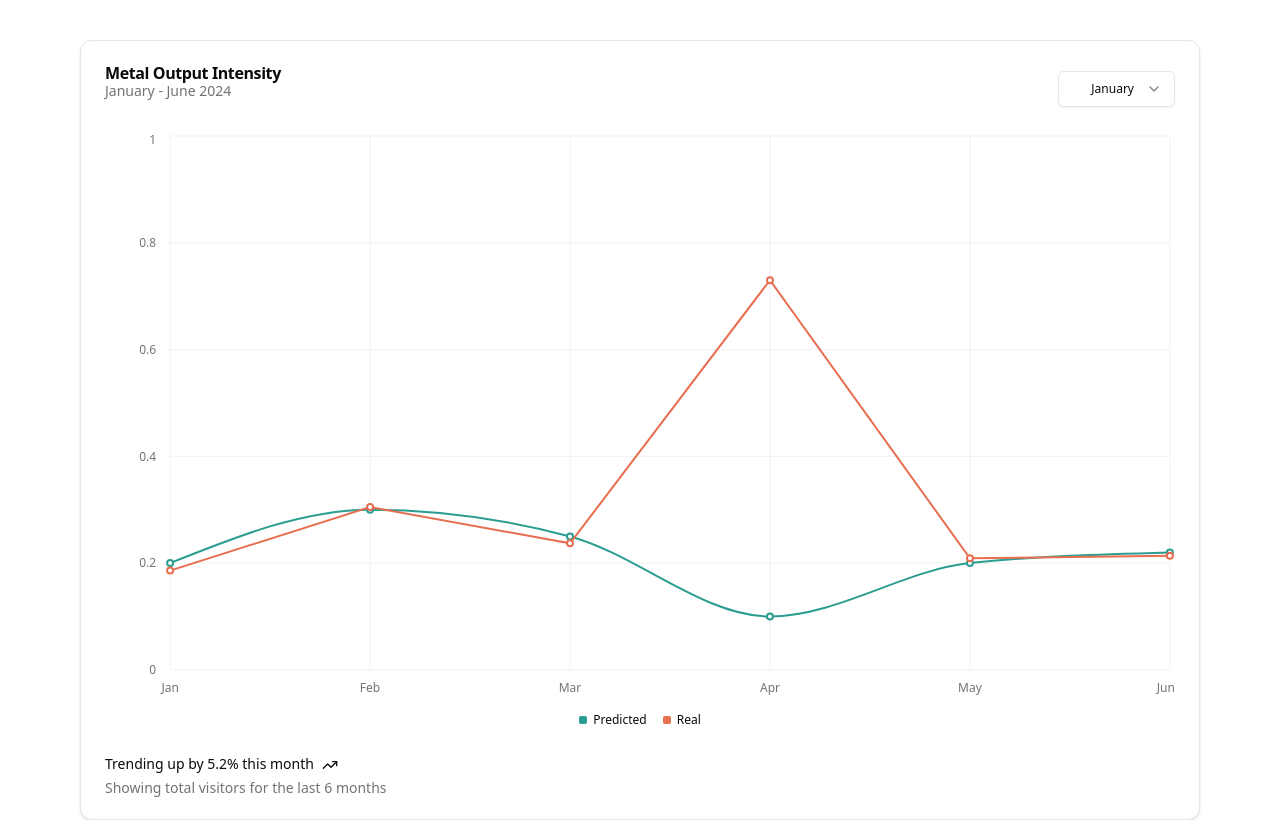
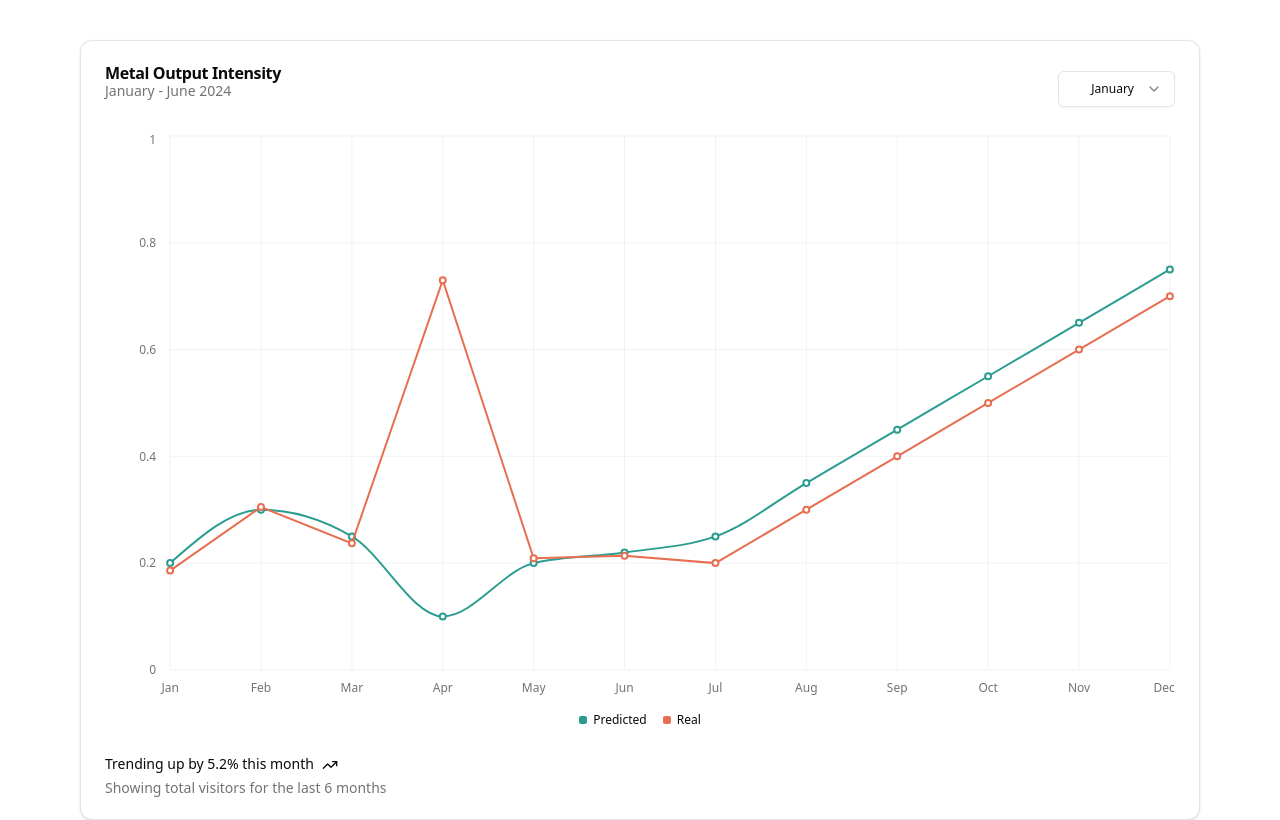
Before and after one commit to ornur/diploma_frontend, a Next.js app: page / in a window 1280 px wide. Shown: the top 820 px of the page. Built offline with nearby package versions, Linux system fonts and the light colour scheme.

Commit message:
Update chart data to include all months for comprehensive analysis

```diff
--- a/src/app/page.tsx
+++ b/src/app/page.tsx
@@ -8,6 +8,12 @@ const chartData = [
   { month: "April", real: 0.73, predicted: 0.1 },
   { month: "May", real: 0.209, predicted: 0.2 },
   { month: "June", real: 0.214, predicted: 0.22 },
+  { month: "July", real: 0.2, predicted: 0.25 },
+  { month: "August", real: 0.3, predicted: 0.35 },
+  { month: "September", real: 0.4, predicted: 0.45 },
+  { month: "October", real: 0.5, predicted: 0.55 },
+  { month: "November", real: 0.6, predicted: 0.65 },
+  { month: "December", real: 0.7, predicted: 0.75 },
 ];
 const chartData2 = [
   { month: "January", real: 0.12, predicted: 0.15 },
@@ -16,6 +22,12 @@ const chartData2 = [
   { month: "April", real: 0.4, predicted: 0.45 },
   { month: "May", real: 0.3, predicted: 0.35 },
   { month: "June", real: 0.2, predicted: 0.25 },
+  { month: "July", real: 0.1, predicted: 0.15 },
+  { month: "August", real: 0.05, predicted: 0.1 },
+  { month: "September", real: 0.2, predicted: 0.25 },
+  { month: "October", real: 0.3, predicted: 0.35 },
+  { month: "November", real: 0.4, predicted: 0.45 },
+  { month: "December", real: 0.5, predicted: 0.55 },
 ];
 
 const chartConfig = {
```
